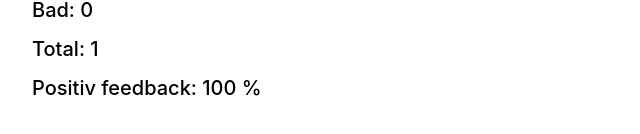
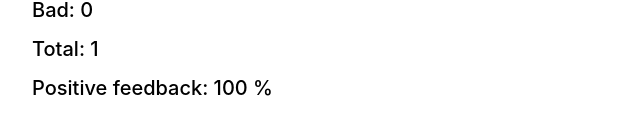
Before and after one commit to InnaAnatoliivna/goit-react-hw-02-feedback, a React (Create React App) app: page / in a window 1280 px wide. Both pictures are taken after a click on the button "good". Shown: the part 410-544 px from the top of the page, without its empty margins (0-640 px from the left). Built offline with nearby package versions, Linux system fonts and the light colour scheme.

Commit message:
Update statistics.jsx

```diff
--- a/src/components/statistics/statistics.jsx
+++ b/src/components/statistics/statistics.jsx
@@ -9,7 +9,7 @@ const Statistics = ({ good, neutral, bad, total = 0, positivOption = 0 }) => {
                     <li className={css.item}>Neutral: {neutral}</li>
                     <li className={css.item}>Bad: {bad}</li>
                     <li className={css.item}>Total: {total}</li>
-                    <li className={css.item}>Positiv feedback: {positivOption} %</li>
+                    <li className={css.item}>Positive feedback: {positivOption} %</li>
                 </ul>
             </div>
         )
```
